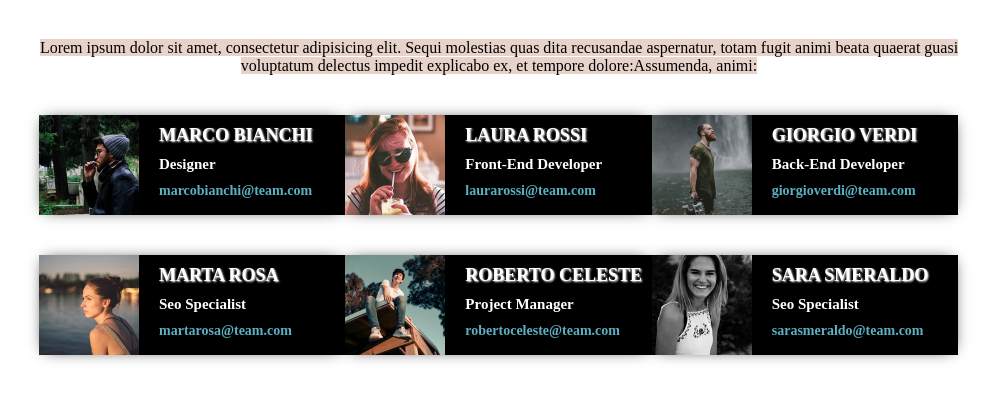
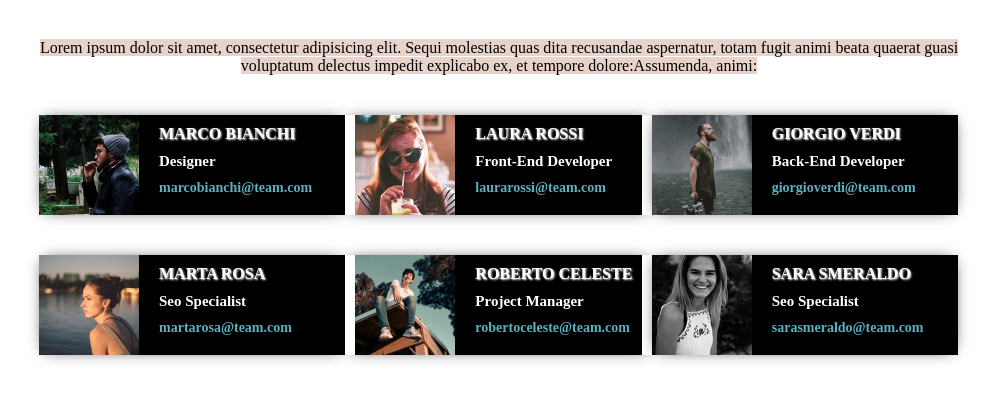
Before and after one commit to alessandrostorchi92/html-css-float-cards, a plain HTML site: page index.html in a window 1280 px wide. Shown: the part 98-498 px from the top of the page, without its empty margins (141-1137 px from the left). Drawn offline with Linux system fonts and the light colour scheme.

Commit message:
Fine esercizio

```diff
--- a/css/style.css
+++ b/css/style.css
@@ -19,7 +19,7 @@ h1 {
 
 h2 {
     color: white;
-    font-size: 18px;
+    font-size: 16px;
     padding-left: 20px;
     text-shadow: 1px 1px 2px white;
     padding-top: 10px;
@@ -60,61 +60,32 @@ mark {
     width: 100%;
     margin: 0 auto;
     margin-top: 40px;
+    background-color: white;
 }
 
 .float-left {
     float: left;
 }
 
-.box1 {
+.box {
     width: 33.3%;
     height: 100px;
+    float: left;
     background-color: black;
     color: white;
     box-shadow: 0px 0px 15px -6px #000000;
 }
 
-.box2 {
-    width: 33.3%;
-    height: 100px;
-    background-color: black;
-    color: white;
+.box-center {
     box-shadow: 0px 0px 15px -6px #000000;
+    border-left: 10px solid #FFFFFE;
+    border-right: 10px solid #FFFFFE;
 }
 
-.box3 {
-    width: 33.3%;
-    height: 100px;
-    background-color: black;
-    color: white;
-    box-shadow: 0px 0px 15px -6px #000000;
+.space-box {
+    margin-top: 40px;
 }
 
-.box4 {
-    width: 33.3%;
-    height: 100px;
-    color: white;
-    background-color: black;
-    margin-top: 40px;
-    box-shadow: 0px 0px 15px -6px #000000;
-}
-
-.box5 {
-    width: 33.3%;
-    height: 100px;
-    background-color: black;
-    color: white;
-    margin-top: 40px;
-    box-shadow: 0px 0px 15px -6px #000000;
-}
-.box6 {
-    width: 33.3%;
-    height: 100px;
-    background-color: black;
-    color: white;
-    margin-top: 40px;
-    box-shadow: 0px 0px 15px -6px #000000
-}
 
 img {
     height: 100px;
--- a/index.html
+++ b/index.html
@@ -28,7 +28,7 @@
 
       <div class="container-cards clearfix">
 
-        <div class="box1 float-left">
+        <div class="box">
 
           <img class="float-left " src="./img/male1.png" alt="Immagine Designer Marco Bianchi">
           <h2 class="float-left">MARCO BIANCHI</h2>
@@ -37,7 +37,7 @@
 
         </div>
 
-        <div class="box2 float-left">
+        <div class="box box-center">
 
           <img class="float-left" src="./img/female1.png" alt="Immagine Front-End Developer Laura Rossi">
           <h2 class="float-left">LAURA ROSSI</h2>
@@ -46,7 +46,7 @@
 
         </div>
 
-        <div class="box3 float-left">
+        <div class="box">
 
           <img class="float-left" src="./img/male2.png" alt="Immagine Back-End Developer Giorgio Verdi">
           <h2 class="float-left">GIORGIO VERDI</h2>
@@ -55,7 +55,7 @@
 
         </div>
 
-        <div class="box4 float-left">
+        <div class="box space-box">
 
           <img class="float-left" src="./img/female2.png" alt="Immagine Seo Specialist Marta Rosa">
           <h2 class="float-left">MARTA ROSA</h2>
@@ -64,7 +64,7 @@
 
         </div>
 
-        <div class="box5 float-left">
+        <div class="box space-box box-center">
 
           <img class="float-left" src="./img/male3.png" alt="Immagine Project Manager Roberto Celeste">
           <h2 class="float-left">ROBERTO CELESTE</h2>
@@ -73,7 +73,7 @@
 
         </div>
 
-        <div class="box6 float-left">
+        <div class="box space-box">
 
           <img class="float-left" src="./img/female3.png" alt="Immagine Analyst Sara Smeraldo">
           <h2 class="float-left">SARA SMERALDO</h2>
```
